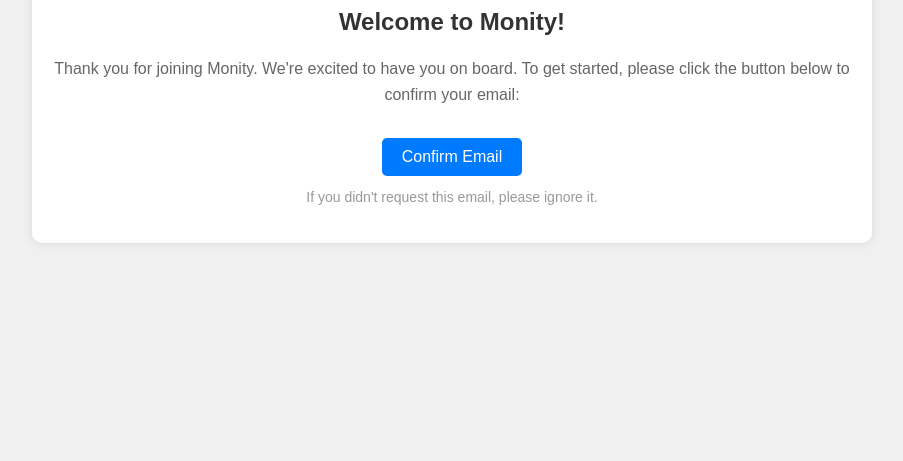
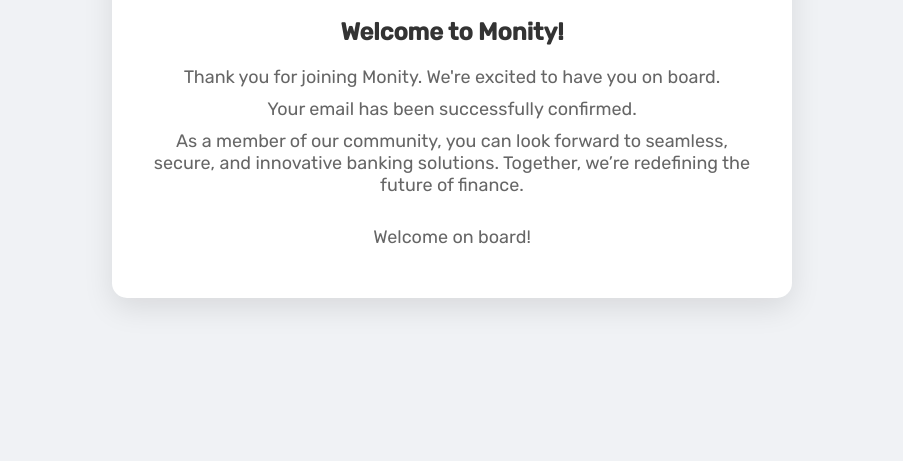
Before and after one commit to divo662/monity_web, a plain HTML site: page index.html in a window 1280 px wide. Shown: the part 339-800 px from the top of the page, without its empty margins (188-1091 px from the left). Drawn offline with Linux system fonts and the light colour scheme.

Commit message:
Updated HTML, CSS, and JS for email confirmation with aesthetic animations

```diff
--- a/index.html
+++ b/index.html
@@ -3,59 +3,112 @@
 <head>
     <meta charset="UTF-8">
     <meta name="viewport" content="width=device-width, initial-scale=1.0">
-    <title>Monity - Email Confirmation</title>
-    <link rel="stylesheet" href="style.css">
+    <title>Email Verification - Monity</title>
+    <style>
+        @import url('https://fonts.googleapis.com/css2?family=Rubik:wght@400;500&display=swap');
+
+        body {
+            font-family: 'Rubik', sans-serif;
+            text-align: center;
+            background-color: #f0f2f5;
+            margin: 0;
+            padding: 0;
+            display: flex;
+            justify-content: center;
+            align-items: center;
+            height: 100vh;
+        }
+
+        .container {
+            background-color: white;
+            padding: 40px;
+            border-radius: 15px;
+            box-shadow: 0 10px 30px rgba(0, 0, 0, 0.1);
+            max-width: 600px;
+            width: 100%;
+            animation: fadeIn 1s ease-in-out;
+        }
+
+        @keyframes fadeIn {
+            from { opacity: 0; }
+            to { opacity: 1; }
+        }
+
+        .card img {
+            width: 150px;
+            margin-bottom: 20px;
+            animation: bounceIn 2s ease-in-out;
+        }
+
+        @keyframes bounceIn {
+            0% { transform: scale(0.5); opacity: 0; }
+            70% { transform: scale(1.2); opacity: 1; }
+            100% { transform: scale(1); }
+        }
+
+        h2 {
+            color: #333;
+            margin: 20px 0;
+            animation: slideIn 1s ease-in-out;
+        }
+
+        @keyframes slideIn {
+            from { transform: translateY(-30px); opacity: 0; }
+            to { transform: translateY(0); opacity: 1; }
+        }
+
+        p {
+            color: #666;
+            font-size: 18px;
+            margin: 10px 0;
+        }
+
+        .button {
+            display: inline-block;
+            background-color: #007bff;
+            color: white;
+            padding: 15px 30px;
+            border-radius: 25px;
+            text-decoration: none;
+            font-size: 18px;
+            font-weight: 500;
+            margin-top: 20px;
+            transition: background-color 0.3s;
+        }
+
+        .button:hover {
+            background-color: #0056b3;
+        }
+
+        .welcome-message {
+            margin-top: 30px;
+            font-size: 20px;
+            color: #28a745;
+            animation: fadeIn 2s ease-in-out;
+        }
+
+        .confetti {
+            position: absolute;
+            width: 100%;
+            height: 100%;
+            pointer-events: none;
+            animation: fadeIn 2s ease-in-out;
+        }
+    </style>
 </head>
 <body>
     <div class="container">
         <div class="card">
-            <img src="img/monity_logo.png" alt="">
+            <img src="img/monity_logo.png" alt="Monity Logo">
             <h2>Welcome to Monity!</h2>
-            <p>Thank you for joining Monity. We're excited to have you on board. To get started, please click the button below to confirm your email:</p>
-            <button id="confirmButton" onclick="confirmEmail()">Confirm Email</button>
-            <p class="footer-text">If you didn't request this email, please ignore it.</p>
+            <p>Thank you for joining Monity. We're excited to have you on board.</p>
+            <p>Your email has been successfully confirmed.</p>
+            <p>As a member of our community, you can look forward to seamless, secure, and innovative banking solutions. Together, we’re redefining the future of finance.</p>
+            <div class="welcome-message">
+                <p>Welcome on board!</p>
+            </div>
         </div>
     </div>
 
-    <script>
-       function getQueryParam(param) {
-            const urlParams = new URLSearchParams(window.location.search);
-            return urlParams.get(param);
-        }
-
-        async function confirmEmail() {
-            const token = getQueryParam('token');
-            const email = getQueryParam('email');
-
-            if (!token || !email) {
-                alert('Invalid confirmation link.');
-                return;
-            }
-
-            try {
-                const response = await fetch('https://oqkpcmpdrsnvrqcoyhmz.supabase.co/auth/v1/verify', {
-                    method: 'POST',
-                    headers: {
-                        'Content-Type': 'application/json',
-                        'Authorization': 'Bearer eyJhbGciOiJIUzI1NiIsInR5cCI6IkpXVCJ9.eyJpc3MiOiJzdXBhYmFzZSIsInJlZiI6Im9xa3BjbXBkcnNudnJxY295aG16Iiwicm9sZSI6ImFub24iLCJpYXQiOjE3MTk0MTY4MTAsImV4cCI6MjAzNDk5MjgxMH0.0_aldPL7bZq9rDXQsuh2e6kuOr8fcDClgn_nZTxr9wI'
-                    },
-                    body: JSON.stringify({
-                        token: token,
-                        type: 'signup'
-                    })
-                });
-
-                if (response.ok) {
-                    alert('Email confirmed successfully!');
-
-                } else {
-                    alert('Failed to confirm email. Please try again.');
-                }
-            } catch (error) {
-                console.error('Error confirming email:', error);
-                alert('An error occurred. Please try again later.');
-            }
-        }
-    </script>
 </body>
 </html>
```
